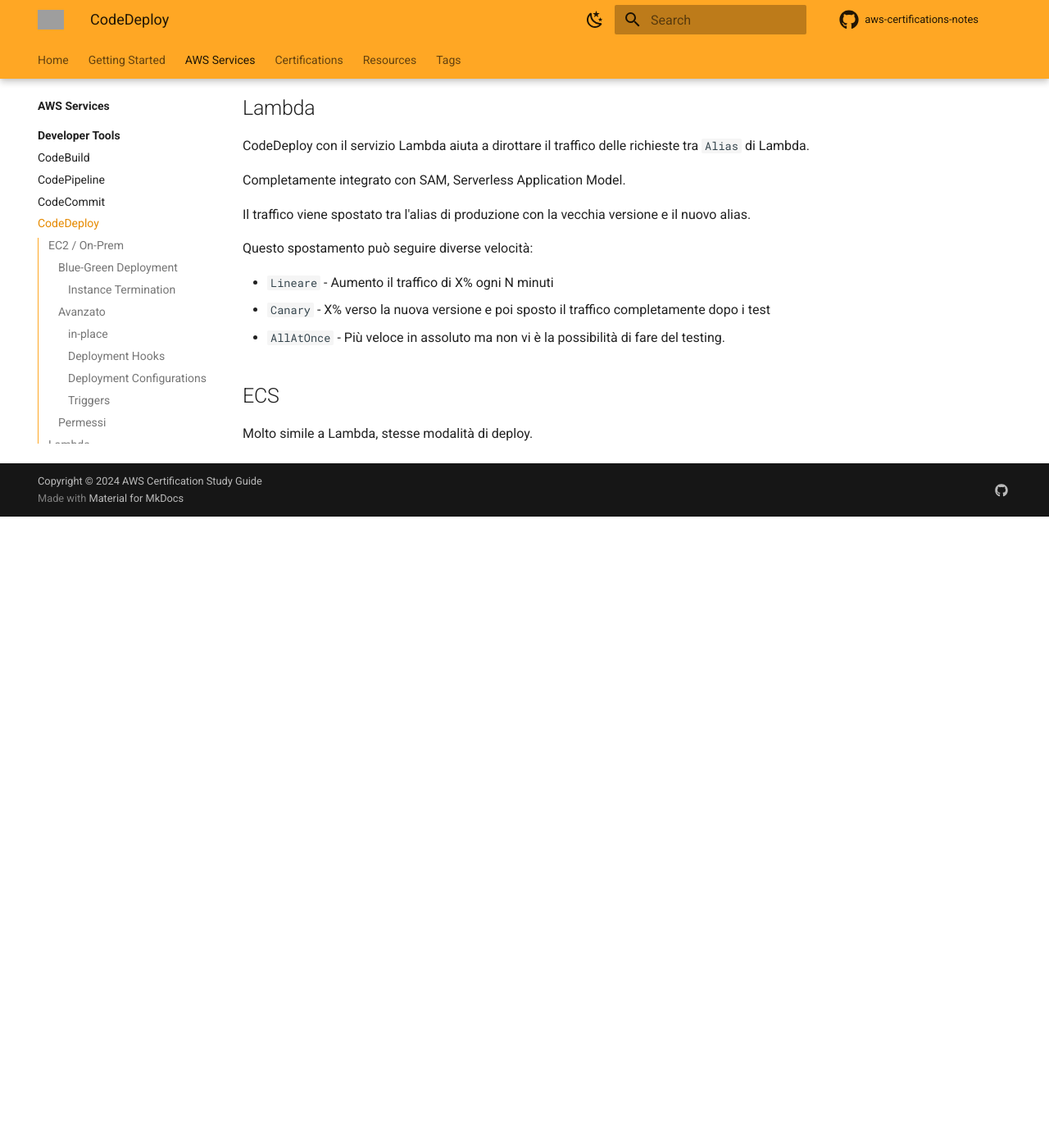
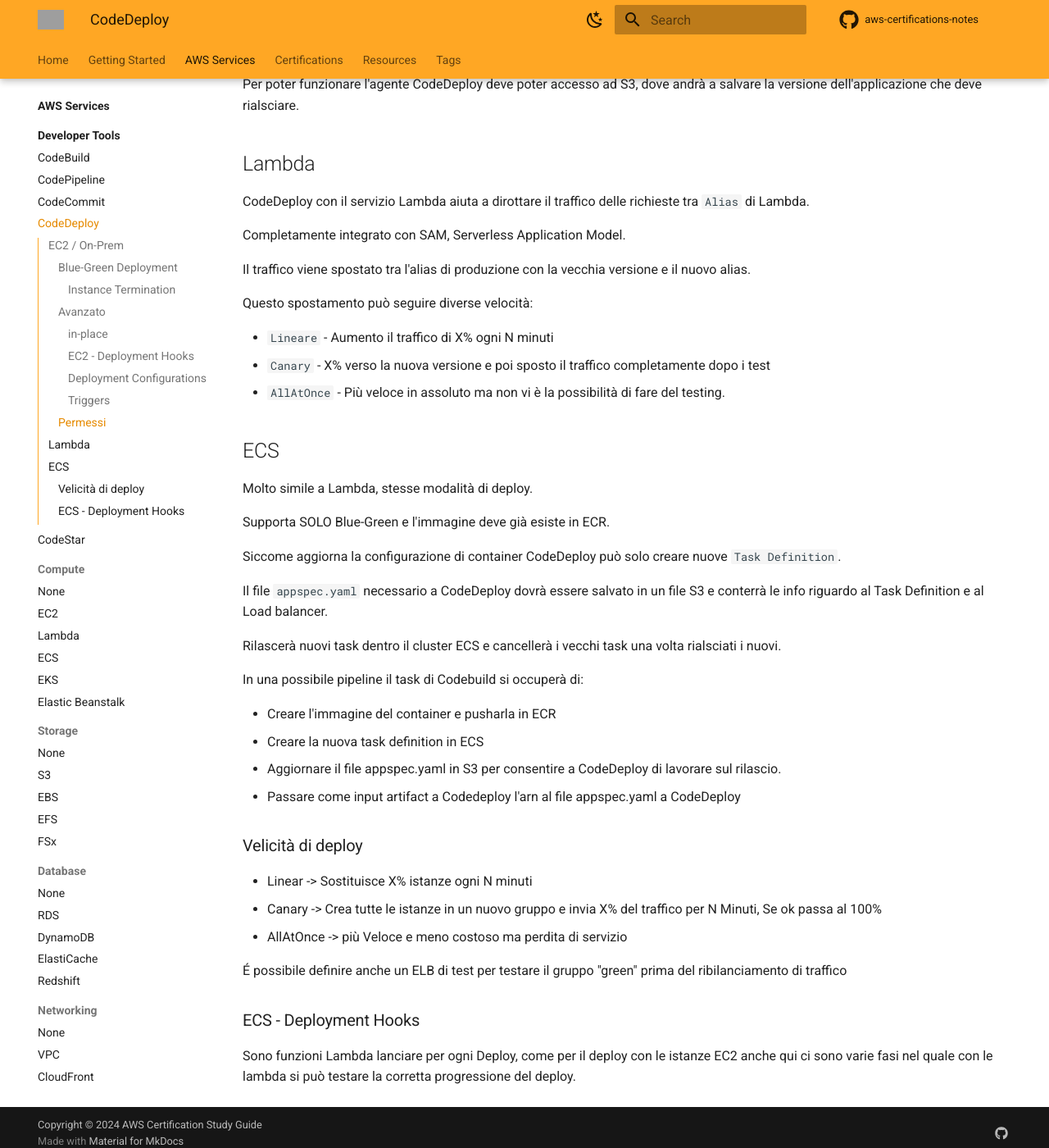
Before and after one commit to Bozz95/aws-certifications-notes, an MkDocs documentation site: the page built from docs/services/developer-tools/codedeploy.md, in a window 1280 px wide and 1400 px high, scrolled down 2889 px. Shown: the whole window at 82% size. Built offline with MkDocs 1.6.1 and Material for MkDocs 9.7.7, drawn with Linux system fonts in a browser that asks for light colours; comment, search, counter and statistics services are not loaded; before the commit the page ends 3519 px from its top, so only the background shows below that; some of the changed text lies outside the part shown; grey boxes are pictures that could not be loaded.

Commit message:
docs: completed Codedeploy ECS

```diff
--- a/docs/services/developer-tools/codedeploy.md
+++ b/docs/services/developer-tools/codedeploy.md
@@ -11,12 +11,14 @@
     - [Instance Termination](#instance-termination)
   - [Avanzato](#avanzato)
     - [in-place](#in-place)
-    - [Deployment Hooks](#deployment-hooks)
+    - [EC2 - Deployment Hooks](#ec2---deployment-hooks)
     - [Deployment Configurations](#deployment-configurations)
     - [Triggers](#triggers)
   - [Permessi](#permessi)
 - [Lambda](#lambda)
 - [ECS](#ecs)
+  - [Velicità di deploy](#velicità-di-deploy)
+  - [ECS - Deployment Hooks](#ecs---deployment-hooks)
 
 Sistema per rilasciare nuovi update o rollback di applicazioni, Lambda, ECS, EC2 o on-prem services.
 
@@ -64,7 +66,7 @@
 
 In questa tipologia di update il traffico del load balancer viene interrotto finchè l'aggiornamento non sarà terminato
 
-#### Deployment Hooks
+#### EC2 - Deployment Hooks
 
 Sono degli script che CodeDeploy potrà eseguire ad ogni update di istanza Ec2.
 
@@ -121,3 +123,30 @@
 ## ECS
 
 Molto simile a Lambda, stesse modalità di deploy.
+
+Supporta SOLO Blue-Green e l'immagine deve già esiste in ECR.
+
+Siccome aggiorna la configurazione di container CodeDeploy può solo creare nuove `Task Definition`.
+
+Il file `appspec.yaml` necessario a CodeDeploy dovrà essere salvato in un file S3 e conterrà le info riguardo al Task Definition e al Load balancer.
+
+Rilascerà nuovi task dentro il cluster ECS e cancellerà i vecchi task una volta rialsciati i nuovi.
+
+In una possibile pipeline il task di Codebuild si occuperà di:
+
+- Creare l'immagine del container e pusharla in ECR
+- Creare la nuova task definition in ECS
+- Aggiornare il file appspec.yaml in S3 per consentire a CodeDeploy di lavorare sul rilascio.
+- Passare come input artifact a Codedeploy l'arn al file appspec.yaml a CodeDeploy
+
+### Velicità di deploy
+
+- Linear -> Sostituisce X% istanze ogni N minuti
+- Canary -> Crea tutte le istanze in un nuovo gruppo e invia X% del traffico per N Minuti, Se ok passa al 100%
+- AllAtOnce -> più Veloce e meno costoso ma perdita di servizio
+
+É possibile definire anche un ELB di test per testare il gruppo "green" prima del ribilanciamento di traffico
+
+### ECS - Deployment Hooks
+
+Sono funzioni Lambda lanciare per ogni Deploy, come per il deploy con le istanze EC2 anche qui ci sono varie fasi nel quale con le lambda si può testare la corretta progressione del deploy.
```
